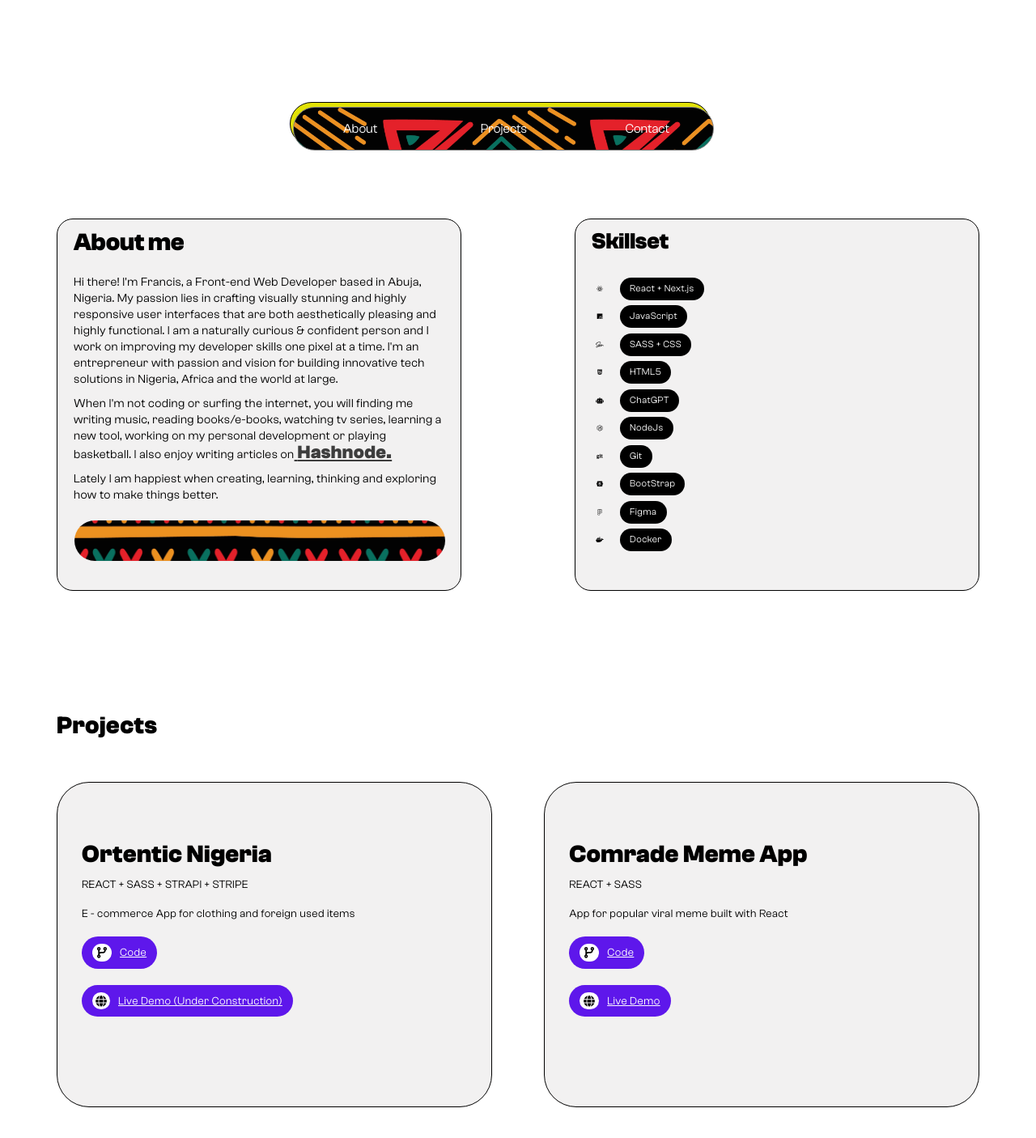
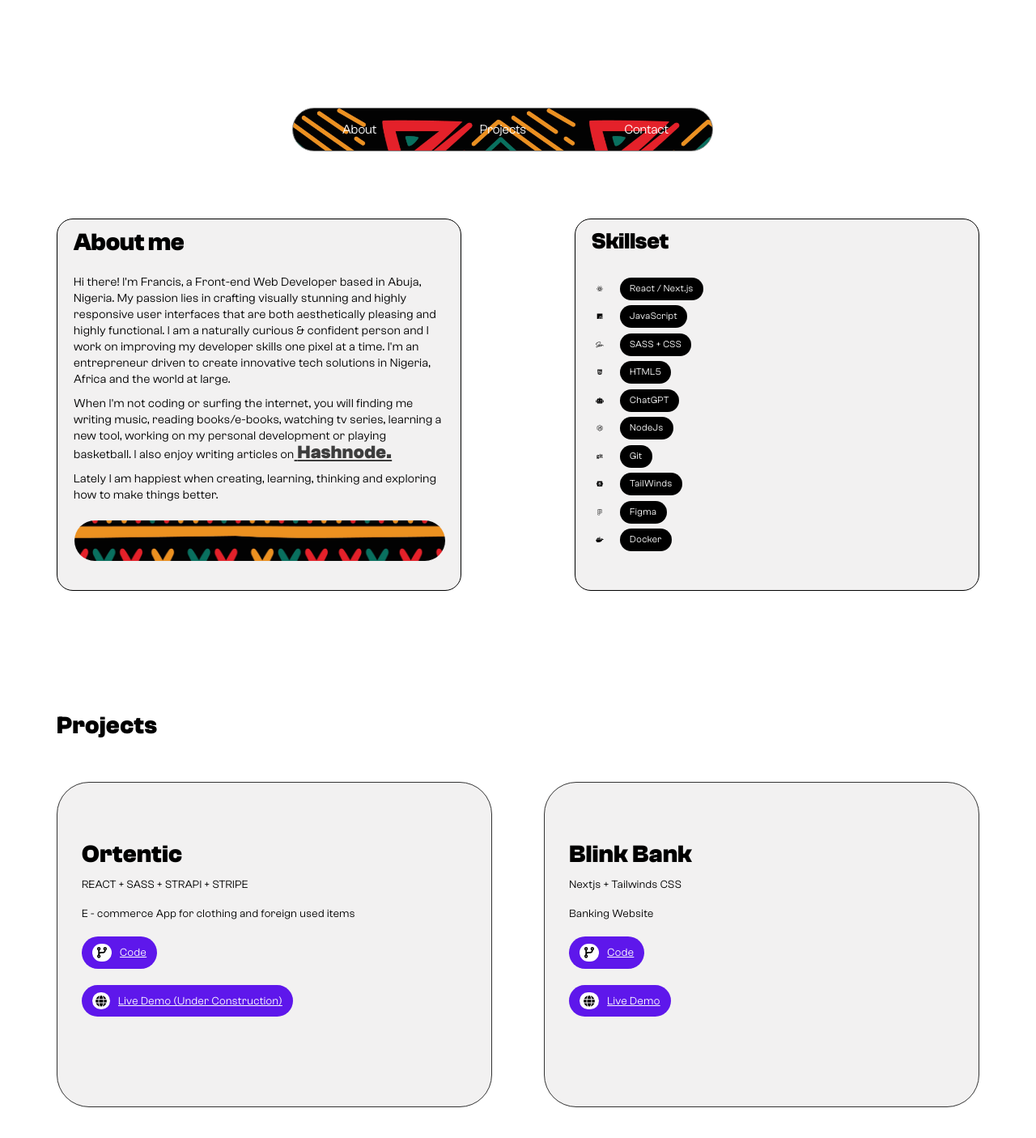
Before and after one commit to FrancoFrancis/Francis-Dev-Portfolio, a Next.js app: page / in a window 1280 px wide. Shown: the part 600-2006 px from the top of the page at 81% size. Built offline with nearby package versions, Linux system fonts and the light colour scheme.

Commit message:
first commit

```diff
--- a/src/components/about/about.jsx
+++ b/src/components/about/about.jsx
@@ -64,8 +64,7 @@ const About = () => {
             responsive user interfaces that are both aesthetically pleasing and
             highly functional. I am a naturally curious & confident person
             and I work on improving my developer skills one pixel at
-            a time. I'm an entrepreneur with passion and vision for building
-            innovative tech solutions in Nigeria, Africa  and the world at large.
+            a time. I'm an entrepreneur driven to create innovative tech solutions in Nigeria, Africa  and the world at large.
           </p>
 
           <br />
@@ -120,8 +119,7 @@ const About = () => {
             <span
             style={{ backgroundColor: darkMode && "#3d3d3d" }}
 
-            > React
-            + Next.js</span>
+            > React / Next.js</span>
 
           </p>
           <p>
@@ -150,7 +148,7 @@ const About = () => {
           </p>
           <p>
             <FontAwesomeIcon icon={faBootstrap} height={"20"} width={"20"} />{" "}
-            <span style={{ backgroundColor: darkMode &&  "#3d3d3d" }}>BootStrap</span>
+            <span style={{ backgroundColor: darkMode &&  "#3d3d3d" }}>TailWinds</span>
           </p>
           <p>
             <FontAwesomeIcon icon={faFigma} height={"20"} width={"20"} />
--- a/src/components/contact/contact.module.css
+++ b/src/components/contact/contact.module.css
@@ -237,7 +237,7 @@
   margin: 10px 0;
   color: black;
   text-indent: 17px;
-  background-color: #f0f0f0;
+  background-color: #b8b7b7;
 }
 
 .contact-form .textarea {
@@ -245,7 +245,7 @@
   text-indent: 17px;
   border: none;
   outline: none;
-  background-color: rgb(240, 240, 240);
+  background-color: #b8b7b7;
   padding-top: 20px;
   font-size: 1.8rem;
   border-radius: 20px;
--- a/src/components/footer/footer.module.css
+++ b/src/components/footer/footer.module.css
@@ -1,5 +1,5 @@
 .footer {
-  height: 20vh;
+  min-height:30vh;
   /* background-color: blue; */
   padding: 0 70px;
   position: relative;
@@ -16,8 +16,8 @@
   /* left: 0; */
   bottom: 4rem;
   font-size: 1.55rem;
-  color: rgb(255, 255, 255);
-  background-color: var(--main-color);
+  color: rgb(156, 156, 156);
+  /* background-color: var(--main-color); */
   border-radius: 30PX;
   padding: 2px 9px;
   z-index: 2;
@@ -42,3 +42,13 @@
   position: absolute;
   left: 0;
 }
+
+
+@media screen and (max-width: 480px){
+  .footer {
+    display: flex;
+    flex-direction: column;
+    align-items: center;
+
+  }
+}
--- a/src/components/intro/intro.module.css
+++ b/src/components/intro/intro.module.css
@@ -20,6 +20,7 @@
   flex-direction: column;
   justify-content: center;
   /* align-items: center; */
+  /* background-color: rgb(255, 255, 255); */
 }
 
 
@@ -30,7 +31,9 @@
   flex-direction: column;
   align-items: flex-start;
   position: relative;
+  /* background-color: var(--main-color); */
 }
+
 
 .Logo {
   position: absolute;
@@ -130,7 +133,8 @@
   height: 0%;
   bottom: 0;
   left: 0;
-  background-color: #fff;
+  background-color: #090909;
+  color: black;
   /* background: linear-gradient(90deg, #cc0a00, #d42904, #db3b0a, #e24b11, #ea5918, #f16720, #f87328, #ff8030); */
   color: rgb(8, 8, 8);
   display: flex;
@@ -259,6 +263,10 @@
 .intro-title-wrapper {
   height: 100%;
   animation: move 10s ease-in-out infinite alternate;
+  display: flex;
+  flex-direction: column;
+  /* align-items: center; */
+  /* justify-content: center; */
 }
 
 @keyframes move {
@@ -463,6 +471,14 @@
     margin-top: 50px;
     padding: 30px;
     height: 100%;
+  }
+
+  .intro-title-wrapper{
+    align-items: center;
+  }
+
+  .container{
+    align-items: center;
   }
 
   .pattern1 {
--- a/src/components/navbar/navbar.module.css
+++ b/src/components/navbar/navbar.module.css
@@ -9,11 +9,11 @@
   padding: 5px 3px;
   z-index: 33;
   border-radius: 55px;
-  border: 1px solid #000;
+  /* border: 1px solid #000; */
   color: #000;
   /* backdrop-filter: blur(1.62px); */
   /* background-color: var(--main-color); */
-  background-color: rgb(226, 226, 7);
+  /* background-color: rgb(226, 226, 7); */
 }
 
 .navbar nav {
@@ -71,7 +71,7 @@
 
 @media screen and (max-width: 480px) {
   .navbar {
-    top: 85%;
+    top: 80%;
     width: 90%;
   }
 
--- a/src/components/projects/project.jsx
+++ b/src/components/projects/project.jsx
@@ -53,7 +53,7 @@ const Projects = () => {
           </div>
 
           <div className={styles["content"]}>
-            <h1>Ortentic Nigeria </h1>
+            <h1>Ortentic </h1>
             <p>REACT + SASS + STRAPI + STRIPE</p>
             <p>E - commerce App for clothing and foreign used items </p>
 
@@ -87,7 +87,6 @@ const Projects = () => {
 
               >
 
-
                 <p style={{ backgroundColor: darkMode && "#000" }}>
                 <FontAwesomeIcon icon={faGlobe} height={"14"} width={"14"} className={styles.linkIcon} />
                   Live Demo (under construction)
@@ -115,17 +114,17 @@ const Projects = () => {
           </div>
 
           <div className={styles["content"]}>
-            <h1>Comrade Meme App</h1>
-            <p>REACT + SASS</p>
+            <h1>Blink Bank</h1>
+            <p>Nextjs + Tailwinds CSS</p>
             <p className={styles["desc"]}>
-              App for popular viral meme built with React{" "}
+              Banking Website{" "}
             </p>
 
             <span>
               <a
                 target="_blank"
                 rel="noreferrer"
-                href="https://github.com/FrancoFrancis/comrade-meme-app"
+                href="https://github.com/FrancoFrancis/Blink-Bank"
                 style={{ color: darkMode && "#fff" }}
                 >
                 <p style={{ backgroundColor: darkMode && "#000" }}>
@@ -145,7 +144,7 @@ const Projects = () => {
               <a
                 target="_blank"
                 rel="noreferrer"
-                href="https://comrade-meme-app.vercel.app/"
+                href="https://blink-bank.vercel.app/"
                 style={{ color: darkMode && "#fff" }}
               >
                 <p style={{ backgroundColor: darkMode && "#000" }}>
--- a/src/components/projects/project.module.css
+++ b/src/components/projects/project.module.css
@@ -37,7 +37,8 @@
 .card {
   margin: 20px 0;
   overflow: hidden;
-  border: 1px solid #000;
+  border: 1px solid #333;
+  /* border: 1px solid #797979; */
   background-color:  #f2f1f1;
   /*  */
   height: 50vh;
--- a/src/components/toggle/toggle.module.css
+++ b/src/components/toggle/toggle.module.css
@@ -21,6 +21,7 @@
     margin: 0 2px;
     color: var(--main-color);
 
+
 }
 
 .toggle-button {
```
Also changed, not shown: src/components/intro/intro.jsx (line endings or trailing spaces).
